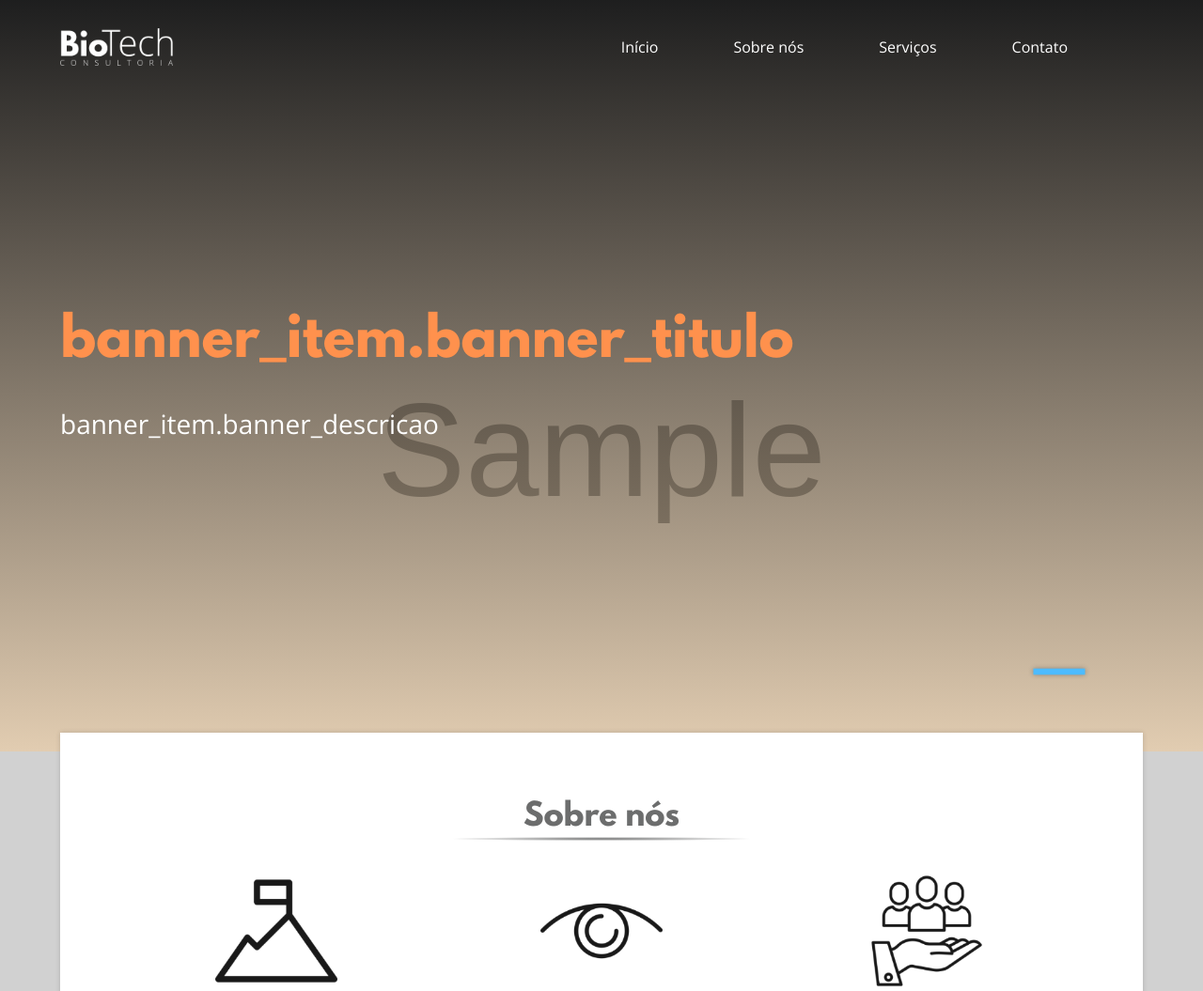
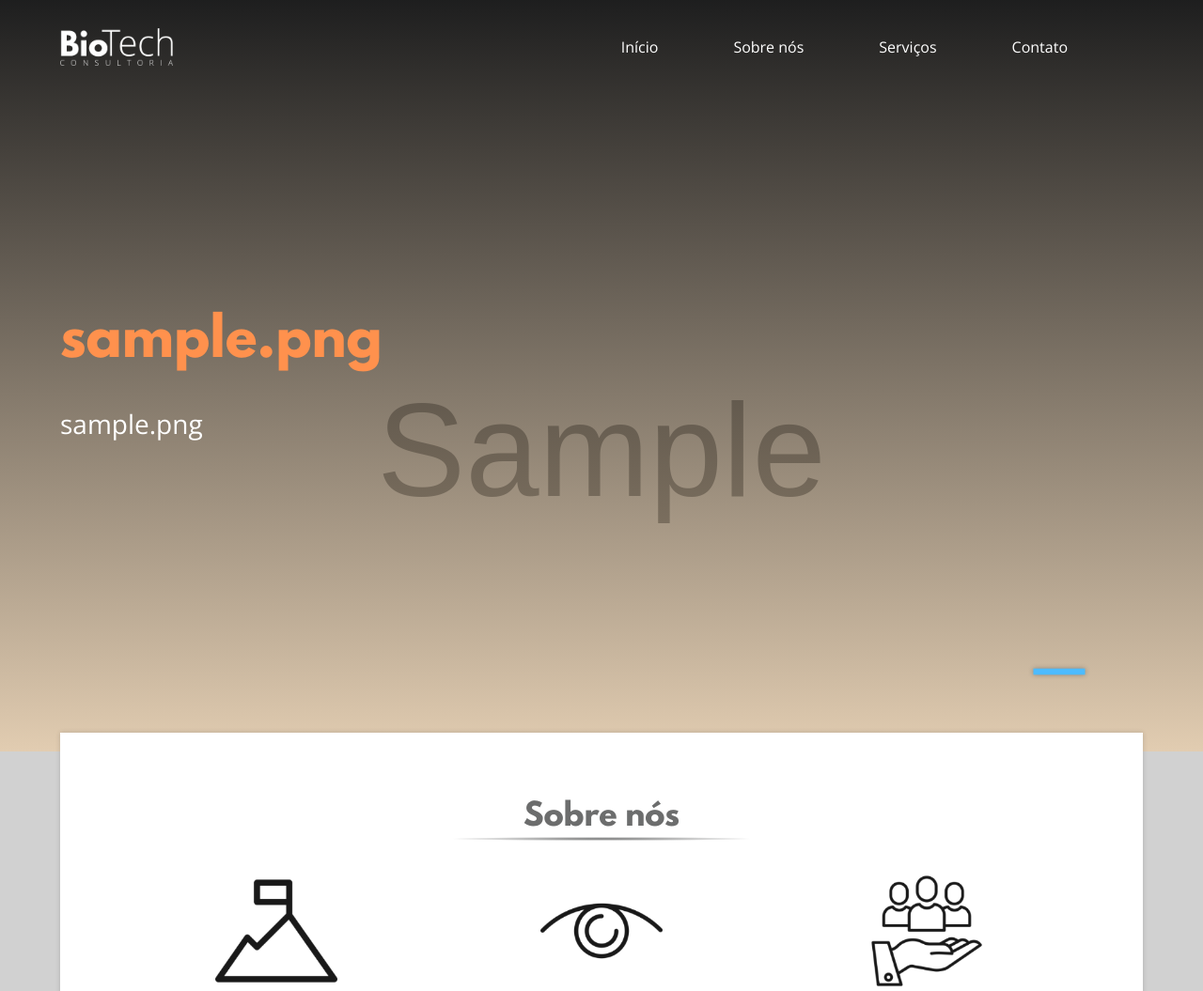
Before and after one commit to citi-onboarding/biotech-onepage, a Django app: page / in a window 1280 px wide. Shown: the top 1055 px of the page at 94% size. Run offline with Django 3.2, Linux system fonts and the light colour scheme; tables that the repository leaves empty hold one stand-in row (values such as "Sample post"); grey boxes marked "Sample" are stand-in pictures; some libraries are stand-ins or nearby versions.

Commit message:
Fixed bugs

```diff
--- a/biotech/settings/base.py
+++ b/biotech/settings/base.py
@@ -28,7 +28,7 @@ BASE_DIR = os.path.dirname(os.path.dirname(os.path.dirname(os.path.abspath(__fil
 # SECURITY WARNING: keep the secret key used in production secret!
 SECRET_KEY = env('SECRET_KEY')
 
-ALLOWED_HOSTS = []
+ALLOWED_HOSTS = ['.biotechconsultoria.herokuapp.com', '.biotechconsultoria.com', '.biotechconsultoria.com.br']
 
 # Application definition
 
--- a/biotech/settings/production.py
+++ b/biotech/settings/production.py
@@ -1,6 +1,6 @@
 from .base import *
 
-DEBUG = True
+DEBUG = False
 
 SECURE_SSL_REDIRECT = True
 
--- a/core/templates/sections/banner.html
+++ b/core/templates/sections/banner.html
@@ -5,8 +5,8 @@
             <div class="banner-carousel-item">
                 <div class="banner-content">
                     <div class="banner-text">
-                        <h1>banner_item.banner_titulo</h1>
-                        <p>banner_item.banner_descricao</p>
+                        <h1>{{banner_item.banner_titulo}}</h1>
+                        <p>{{banner_item.banner_descricao}}</p>
                     </div>
                     <img src="{{banner_item.banner_image}}" alt="">
                 </div>
```
